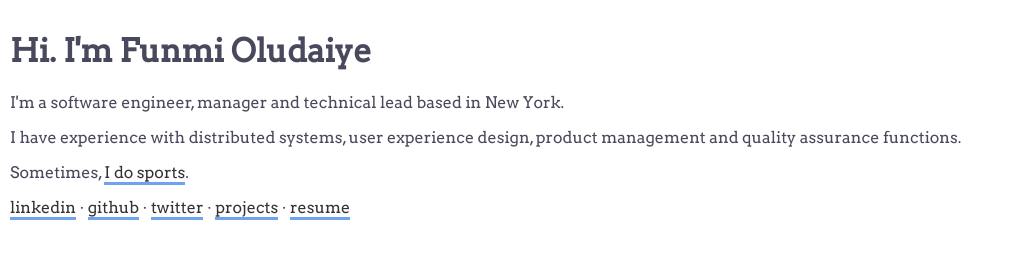
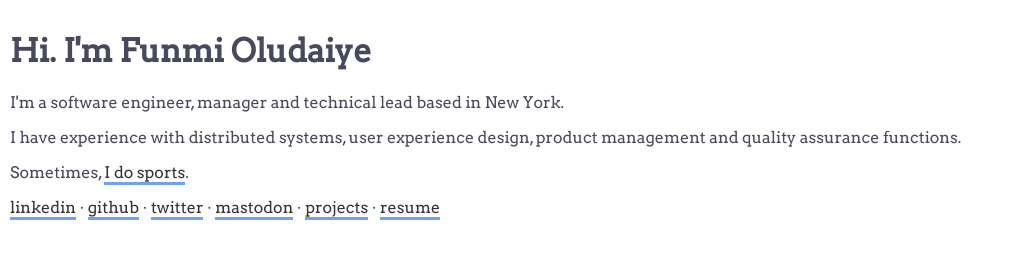
Before and after one commit to missfunmi/missfunmi.github.io, a plain HTML site: page index.html in a window 1280 px wide. Shown: the whole page, without its empty margins (0-1014 px from the left). Drawn offline with Linux system fonts and the light colour scheme.

Commit message:
Added mastodon link

```diff
--- a/index.html
+++ b/index.html
@@ -36,6 +36,7 @@
           <li><a href="https://linkedin.com/in/funmioludaiye" target="_blank">linkedin</a></li>
           <li><a href="https://github.com/missfunmi" target="_blank">github</a></li>
           <li><a href="https://twitter.com/missfunmi" target="_blank">twitter</a></li>
+          <li><a rel="me" href="https://hachyderm.io/@missfunmi" target="_blank">mastodon</a></li>
           <li><a href="/projects">projects</a></li>
           <li><a href="./resume.pdf">resume</a></li>
         </ul>
```
